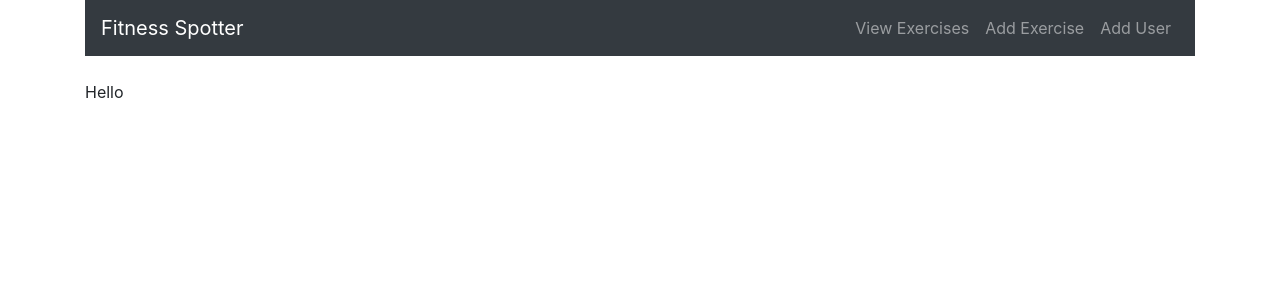
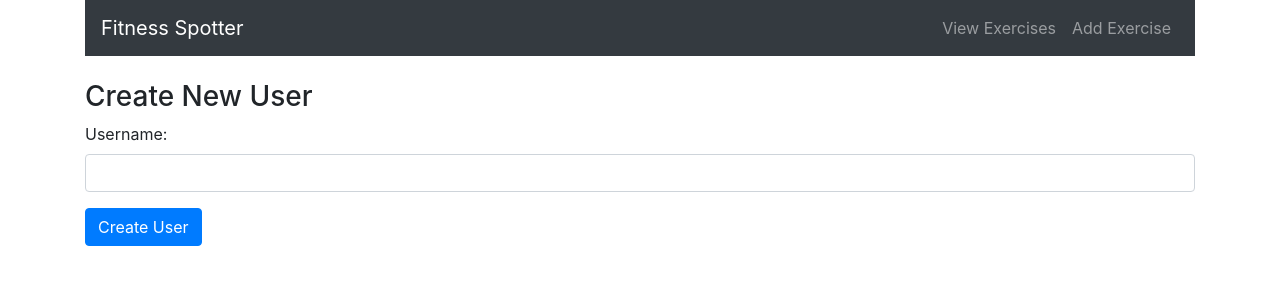
Before and after one commit to BriannHu/exercise_app, a React (Create React App) app in the folder frontend/: page /user in a window 1280 px wide. Shown: the top 300 px of the page. Built offline with nearby package versions, Linux system fonts and the light colour scheme.

Commit message:
Temporarily remove add user feature

```diff
--- a/frontend/package.json
+++ b/frontend/package.json
@@ -6,6 +6,7 @@
     "@testing-library/jest-dom": "^4.2.4",
     "@testing-library/react": "^9.5.0",
     "@testing-library/user-event": "^7.2.1",
+    "axios": "^0.19.2",
     "bootstrap": "^4.5.0",
     "react": "^16.13.1",
     "react-dom": "^16.13.1",
--- a/frontend/src/components/create-user.component.js
+++ b/frontend/src/components/create-user.component.js
@@ -1,27 +1,44 @@
-import React, { Component } from 'react'
+import React, { useState } from 'react'
+import axios from 'axios'
 
-export default class CreateUser extends Component {
-    constructor(props) {
-        super(props);
+export default function CreateUser() {
+    const [username, setUsername] = useState('');
 
-        this.onChangeUsername = this.onChangeUsername.bind(this);
-
-        this.state = {
-            username: '',
+    const checkStatus = (status) => {
+        if (status === 200) {
+            alert('User sucessfully added.')
+        } else {
+            alert('The username has to be between 3-20 characters.')
         }
     }
 
-    onChangeUsername(e) {
-        this.setState({
-            username: e.target.value,
-        })
+    const submit = (e) => {
+        e.preventDefault();
+        axios.post('http://localhost:5000/users/add', {username})
+        .then(res => checkStatus(res.status));
+        setUsername('')
     }
 
-    render() {
-        return (
-            <div>
-                Hello
+
+
+    return (
+        <div>
+            <h3>Create New User</h3>
+            <form onSubmit={submit}>
+            <div className="form-group">
+                <label>Username: </label>
+                <input
+                    type="text"
+                    required
+                    className="form-control"
+                    value={username}
+                    onChange={(e) => setUsername(e.target.value)}
+                />
             </div>
-        )
-    }
+            <div className="form-group">
+                <input type="submit" value="Create User" className="btn btn-primary" />
+            </div>
+            </form>
+        </div>
+    )
 }
--- a/frontend/src/components/navbar.component.js
+++ b/frontend/src/components/navbar.component.js
@@ -14,9 +14,11 @@ export default class NavigationBar extends Component {
               <li className="navbar-item">
               <Link to="/create" className="nav-link">Add Exercise</Link>
               </li>
+              {/*
               <li className="navbar-item">
               <Link to="/user" className="nav-link">Add User</Link>
               </li>
+              */}
             </ul>
             </div>
           </nav>
```
Also changed, not shown: 1 other file (tests, documents, lock files or other folders).
